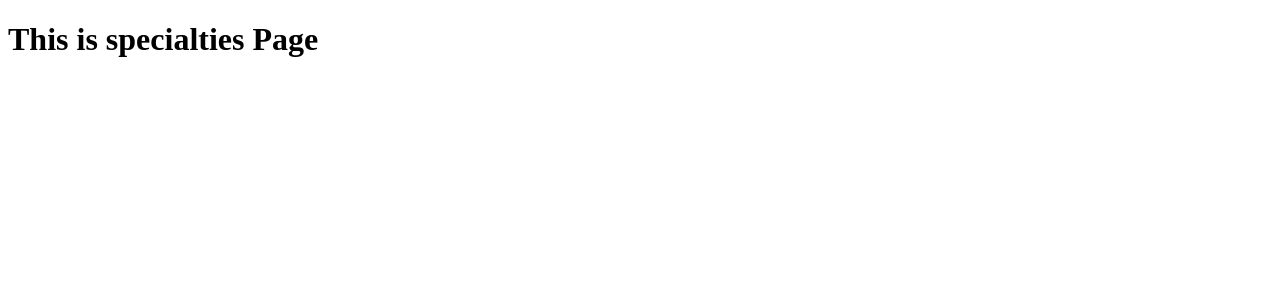
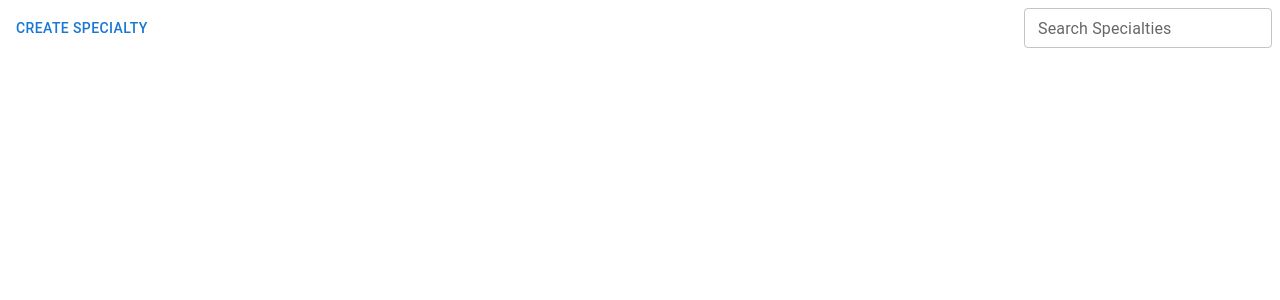
Before and after one commit to maniksarker25/MS-Health-Care-Client, a Next.js app: page /dashboard/admin/specialties in a window 1280 px wide. Shown: the top 300 px of the page. Built offline with nearby package versions, Linux system fonts and the light colour scheme.

Commit message:
create specialties page and creae reuseable modal for create specialty

```diff
--- /dev/null
+++ b/src/app/(withDashboardLayout)/dashboard/admin/specialties/components/SpecialistModal.tsx
@@ -0,0 +1,17 @@
+import MSModal from "@/components/Shared/MSModal/MSModal";
+import { TextField } from "@mui/material";
+import React from "react";
+
+type TProps = {
+  open: boolean;
+  setOpen: React.Dispatch<React.SetStateAction<boolean>>;
+};
+const SpecialistModal = ({ open, setOpen }: TProps) => {
+  return (
+    <MSModal open={open} setOpen={setOpen} title={"Create Specialty"}>
+      <TextField />
+    </MSModal>
+  );
+};
+
+export default SpecialistModal;
--- a/src/app/(withDashboardLayout)/dashboard/admin/specialties/page.tsx
+++ b/src/app/(withDashboardLayout)/dashboard/admin/specialties/page.tsx
@@ -1,10 +1,22 @@
-import React from "react";
+"use client";
+import { Box, Button, Stack, TextField } from "@mui/material";
+import React, { useState } from "react";
+import SpecialistModal from "./components/SpecialistModal";
 
 const SpecialtiesPage = () => {
+  const [isModalOpen, setIsModalOpen] = useState<boolean>(false);
   return (
-    <div>
-      <h1>This is specialties Page</h1>
-    </div>
+    <Box>
+      <Stack
+        direction={{ sm: "column", md: "row" }}
+        justifyContent={{ sm: "start", md: "space-between" }}
+        spacing={{ xs: 1, sm: 2, md: 4 }}
+      >
+        <Button onClick={() => setIsModalOpen(true)}>Create Specialty</Button>
+        <SpecialistModal open={isModalOpen} setOpen={setIsModalOpen} />
+        <TextField size="small" label="Search Specialties" />
+      </Stack>
+    </Box>
   );
 };
 
--- /dev/null
+++ b/src/components/Shared/MSModal/MSModal.tsx
@@ -0,0 +1,72 @@
+"use client";
+import * as React from "react";
+import Button from "@mui/material/Button";
+import { styled, SxProps } from "@mui/material/styles";
+import Dialog from "@mui/material/Dialog";
+import DialogTitle from "@mui/material/DialogTitle";
+import DialogContent from "@mui/material/DialogContent";
+import DialogActions from "@mui/material/DialogActions";
+import IconButton from "@mui/material/IconButton";
+import CloseIcon from "@mui/icons-material/Close";
+import Typography from "@mui/material/Typography";
+
+export const BootstrapDialog = styled(Dialog)(({ theme }) => ({
+  "& .MuiDialogContent-root": {
+    padding: theme.spacing(2),
+  },
+  "& .MuiDialogActions-root": {
+    padding: theme.spacing(1),
+  },
+}));
+
+type TModalProps = {
+  open: boolean;
+  setOpen: React.Dispatch<React.SetStateAction<boolean>>;
+  title: string;
+  children: React.ReactNode;
+  sx?: SxProps;
+};
+
+export default function MSModal({
+  open,
+  setOpen,
+  title,
+  children,
+}: TModalProps) {
+  const handleClose = () => {
+    setOpen(false);
+  };
+
+  return (
+    <React.Fragment>
+      <BootstrapDialog
+        onClose={handleClose}
+        aria-labelledby="customized-dialog-title"
+        open={open}
+      >
+        <DialogTitle sx={{ m: 0, p: 2 }} id="customized-dialog-title">
+          {title}
+        </DialogTitle>
+        <IconButton
+          aria-label="close"
+          onClick={handleClose}
+          sx={{
+            position: "absolute",
+            right: 8,
+            top: 8,
+            color: (theme) => theme.palette.grey[500],
+          }}
+        >
+          <CloseIcon />
+        </IconButton>
+
+        <DialogContent dividers>{children}</DialogContent>
+        <DialogActions>
+          <Button autoFocus onClick={handleClose}>
+            Save changes
+          </Button>
+        </DialogActions>
+      </BootstrapDialog>
+    </React.Fragment>
+  );
+}
```
